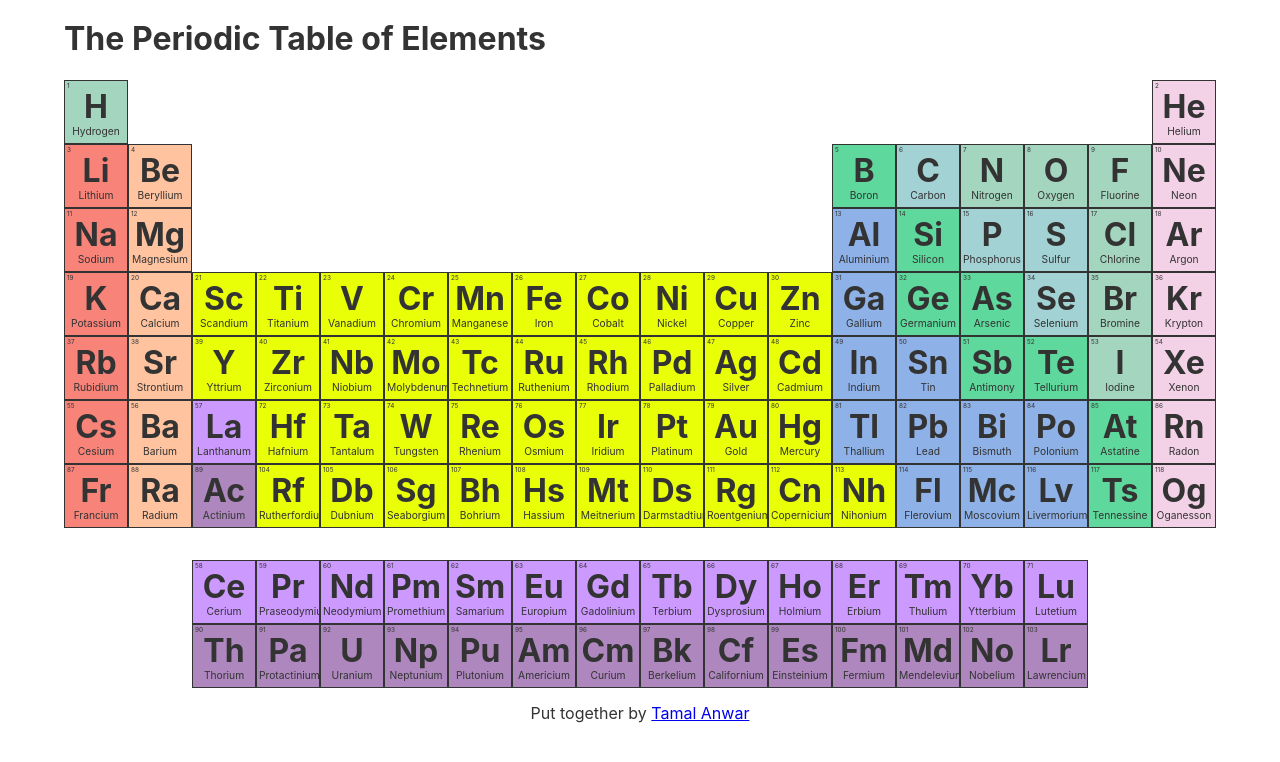
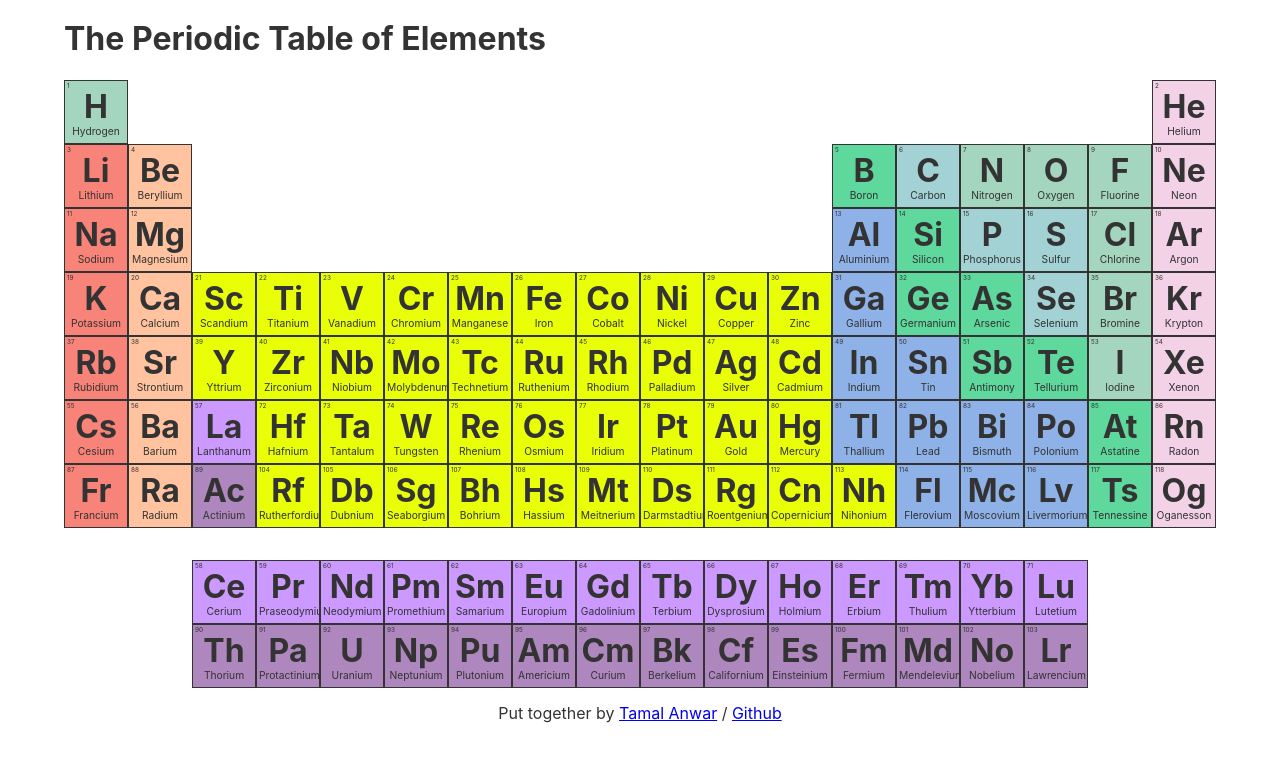
Before and after one commit to tamalchowdhury/periodic-table, a React (Create React App) app: page / in a window 1280 px wide. Shown: the top 762 px of the page. Built offline with nearby package versions, Linux system fonts and the light colour scheme.

Commit message:
Added readme

```diff
--- a/src/App.js
+++ b/src/App.js
@@ -199,7 +199,16 @@
           <Element showInfo={this.showInfo} num="103" />
         </div>
         <p className="center">
-          Put together by <a href="https://tamalweb.com">Tamal Anwar</a>
+          Put together by{' '}
+          <a href="https://tamalweb.com" target="_blank">
+            Tamal Anwar
+          </a>{' '}
+          /{' '}
+          <a
+            href="https://github.com/TamalAnwar/periodic-table"
+            target="_blank">
+            Github
+          </a>
         </p>
       </div>
     );
```
Also changed, not shown: 1 other file (tests, documents, lock files or other folders).
